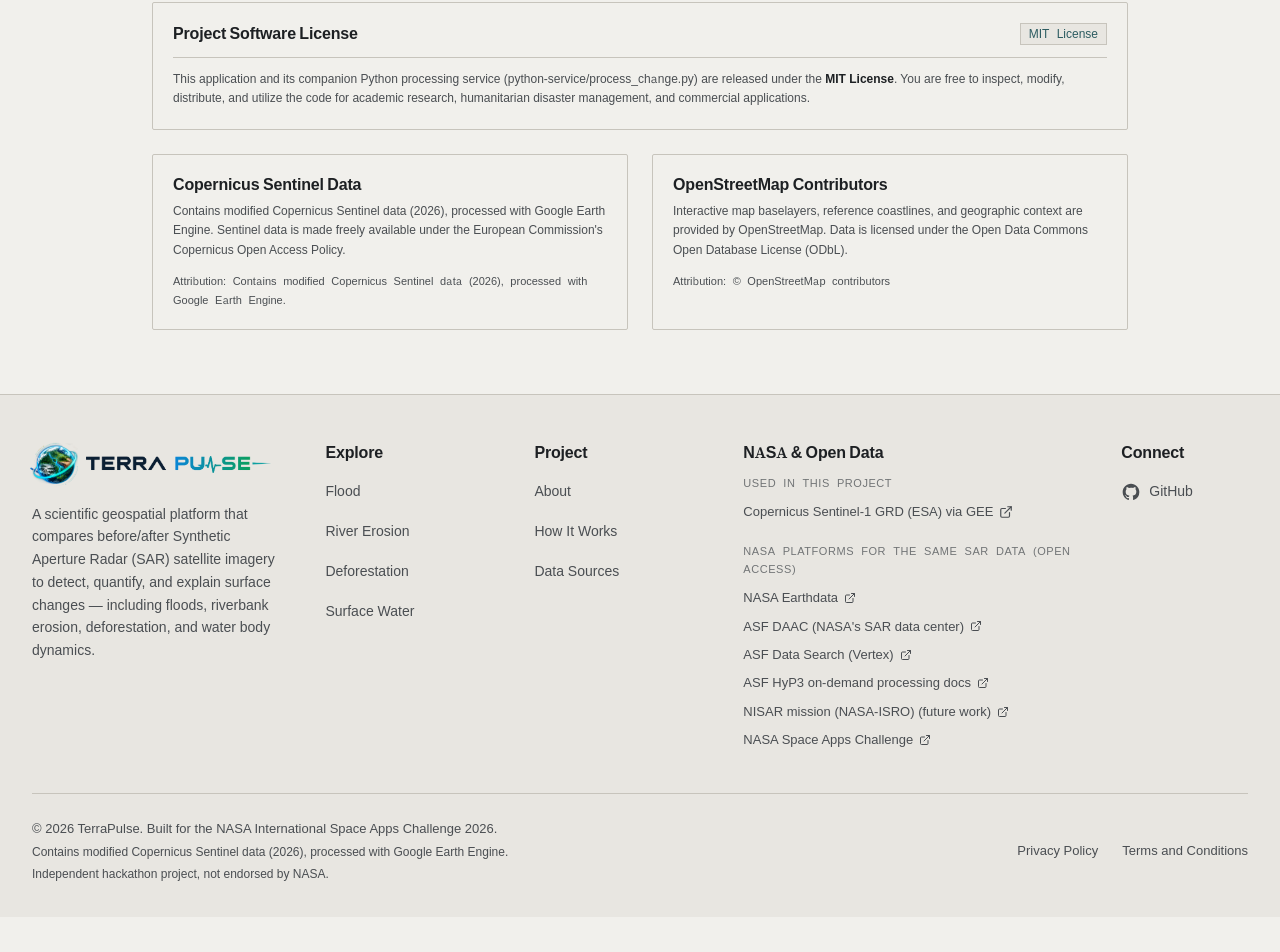
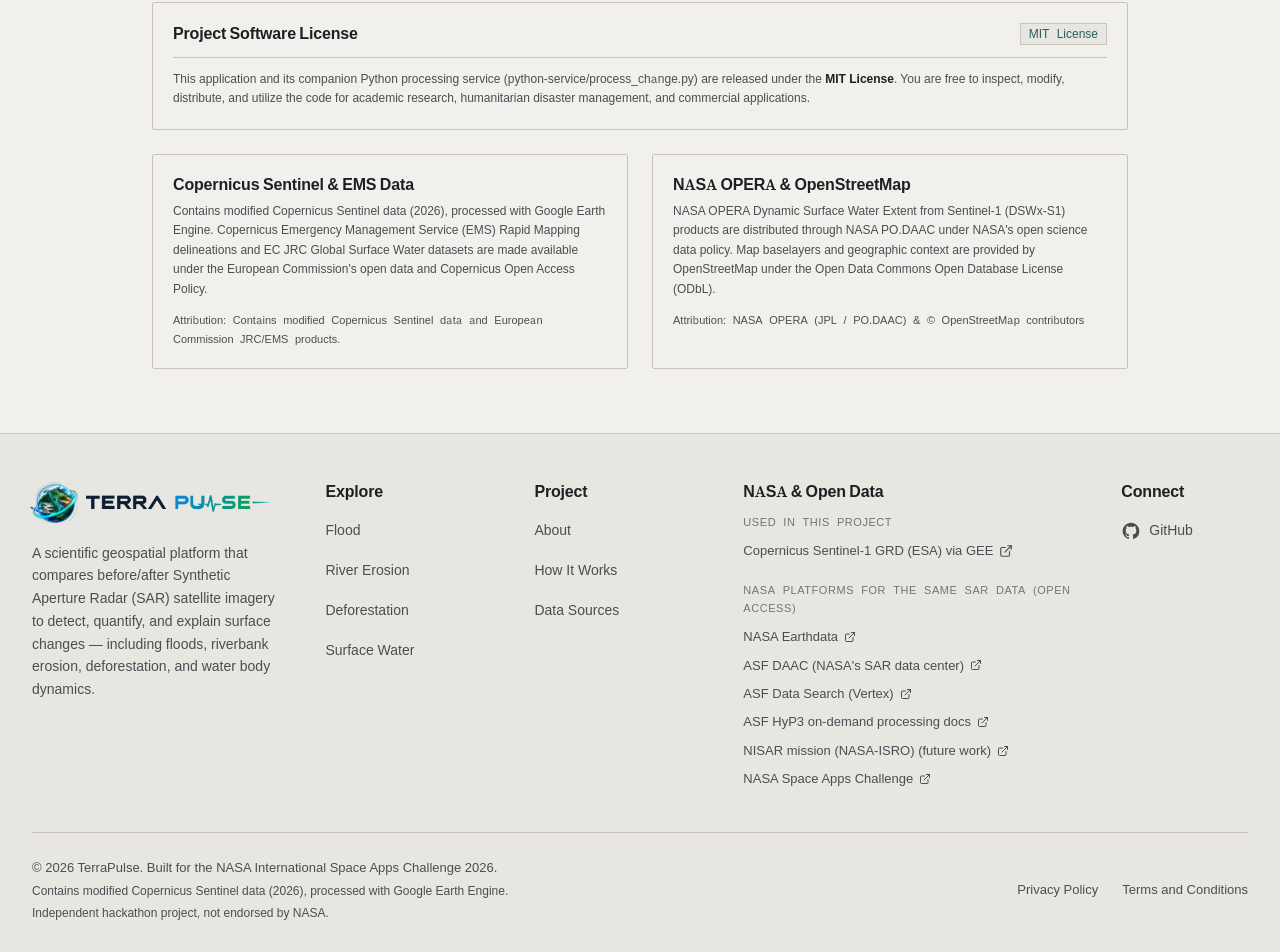
Before and after one commit to Ajoy12roy/dancing-with-sars, a Next.js app: page /data-sources in a window 1280 px wide. Shown: the part 7334-8286 px from the top of the page. Before the commit the page ends 8251 px from the top, so only its background shows below. Built offline with nearby package versions, Linux system fonts and the light colour scheme; no server answers; a web font is replaced by a local one.

Commit message:
docs: sensitivity classes, validation status, and methodology updates

```diff
--- a/app/data-sources/page.tsx
+++ b/app/data-sources/page.tsx
@@ -584,27 +584,29 @@
           <div className="grid grid-cols-1 md:grid-cols-2 gap-6">
             <div className="border border-hairline bg-surface p-5 rounded-[2px]">
               <h3 className="font-headline font-semibold text-base text-text-primary mb-2">
-                Copernicus Sentinel Data
+                Copernicus Sentinel &amp; EMS Data
               </h3>
               <p className="text-xs text-text-secondary leading-relaxed">
                 Contains modified Copernicus Sentinel data (2026), processed with Google Earth Engine.
-                Sentinel data is made freely available under the European Commission&apos;s Copernicus Open Access Policy.
+                Copernicus Emergency Management Service (EMS) Rapid Mapping delineations and EC JRC Global Surface Water datasets
+                are made available under the European Commission&apos;s open data and Copernicus Open Access Policy.
               </p>
               <div className="mt-3 text-[11px] font-data text-text-secondary">
-                Attribution: Contains modified Copernicus Sentinel data (2026), processed with Google Earth Engine.
+                Attribution: Contains modified Copernicus Sentinel data and European Commission JRC/EMS products.
               </div>
             </div>
 
             <div className="border border-hairline bg-surface p-5 rounded-[2px]">
               <h3 className="font-headline font-semibold text-base text-text-primary mb-2">
-                OpenStreetMap Contributors
+                NASA OPERA &amp; OpenStreetMap
               </h3>
               <p className="text-xs text-text-secondary leading-relaxed">
-                Interactive map baselayers, reference coastlines, and geographic context are provided by OpenStreetMap.
-                Data is licensed under the Open Data Commons Open Database License (ODbL).
+                NASA OPERA Dynamic Surface Water Extent from Sentinel-1 (DSWx-S1) products are distributed through NASA PO.DAAC
+                under NASA&apos;s open science data policy. Map baselayers and geographic context are provided by OpenStreetMap
+                under the Open Data Commons Open Database License (ODbL).
               </p>
               <div className="mt-3 text-[11px] font-data text-text-secondary">
-                Attribution: © OpenStreetMap contributors
+                Attribution: NASA OPERA (JPL / PO.DAAC) &amp; © OpenStreetMap contributors
               </div>
             </div>
           </div>
--- a/app/how-it-works/HowItWorksClient.tsx
+++ b/app/how-it-works/HowItWorksClient.tsx
@@ -476,7 +476,7 @@
               systematically perturbs core thresholds to quantify physical uncertainty and algorithmic stability.
             </p>
 
-            <div className="mt-6 grid grid-cols-1 md:grid-cols-3 gap-6">
+            <div className="mt-6 grid grid-cols-1 md:grid-cols-2 lg:grid-cols-3 gap-6">
               <div className="border border-hairline p-4 rounded-[2px] bg-surface-2">
                 <h3 className="font-headline font-semibold text-base text-text-primary">
                   1. Why Threshold Choice Matters
@@ -514,6 +514,28 @@
                   A <strong className="text-text-primary">wide range</strong> indicates gradual gradients (e.g. extensive shallow water,
                   saturated floodplains, or diffuse tree thinning), alerting the analyst that reported area is sensitive to thresholding
                   and requires regional calibration.
+                </p>
+              </div>
+
+              <div className="border border-hairline p-4 rounded-[2px] bg-surface-2">
+                <h3 className="font-headline font-semibold text-base text-text-primary">
+                  4. Sensitivity Classes (Stable, Moderate, High)
+                </h3>
+                <p className="mt-2 text-xs text-text-secondary leading-relaxed">
+                  Based on the span ratio <span className="font-data text-teal">(max − min) / centre</span>, each case is classified into:
+                  <br />• <strong className="text-emerald-700 dark:text-emerald-300">Stable (&lt;15% span)</strong>: High physical contrast, minimal threshold sensitivity.
+                  <br />• <strong className="text-amber-700 dark:text-amber-300">Moderate (15–50% span)</strong>: Noticeable variation across wetland margins.
+                  <br />• <strong className="text-rust">High (&gt;50% span)</strong>: Steep topography, narrow valleys, or dense structures make results threshold-dependent; headline numbers are indicative only.
+                </p>
+              </div>
+
+              <div className="border border-hairline p-4 rounded-[2px] bg-surface-2 md:col-span-2 lg:col-span-2">
+                <h3 className="font-headline font-semibold text-base text-text-primary">
+                  5. Independent Comparison Framework
+                </h3>
+                <p className="mt-2 text-xs text-text-secondary leading-relaxed">
+                  To test reliability against external science products, we evaluate spatial overlap (IoU / Jaccard index, Precision, Recall) against independent reference datasets (e.g. Copernicus EMS Rapid Mapping, NASA OPERA DSWx-S1, JRC Global Surface Water).
+                  Crucially, <strong className="text-text-primary">agreement with another model or map is not proof of accuracy</strong>—both are models with distinct physical limitations and acquisition windows.
                 </p>
               </div>
             </div>
```
Also changed, not shown: 1 other file (tests, documents, lock files or other folders).
